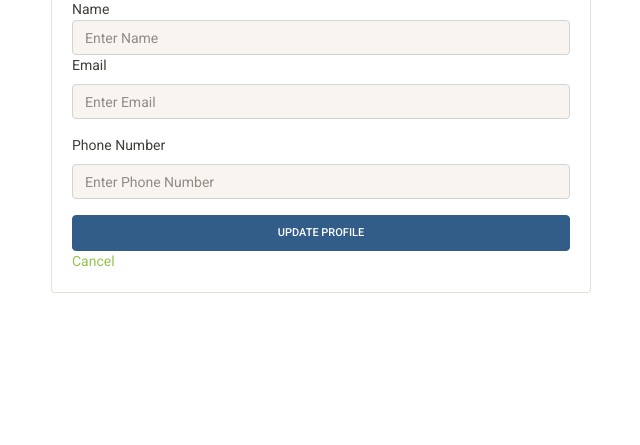
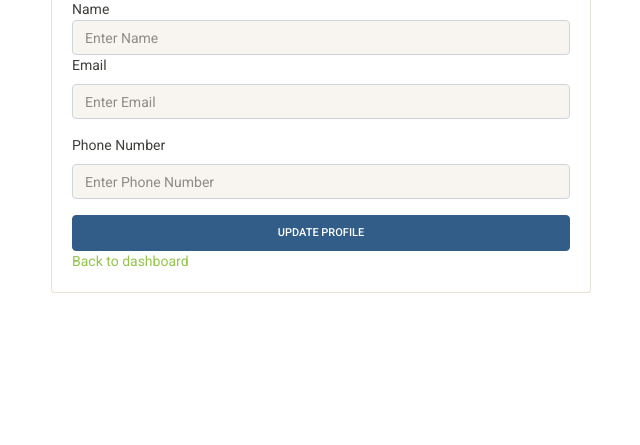
Before and after one commit to Celnet-hub/Booking-Website, a Node server app: template pages/userProfile.ejs in a window 1280 px wide. Shown: the part 128-573 px from the top of the page, without its empty margins (319-959 px from the left). Run offline with Node 20, Linux system fonts and the light colour scheme; the template is opened without the code that fills it, so the values that code supplies are empty; some libraries are stand-ins or nearby versions.

Commit message:
updated userProfile.ejs

```diff
--- a/pages/userProfile.ejs
+++ b/pages/userProfile.ejs
@@ -48,7 +48,7 @@
           Update Profile
         </a>
       </form>
-      <a href="/dashboard">Cancel</a>
+      <a href="/dashboard">Back to dashboard</a>
     </div>
   </div>
 </div>
```
